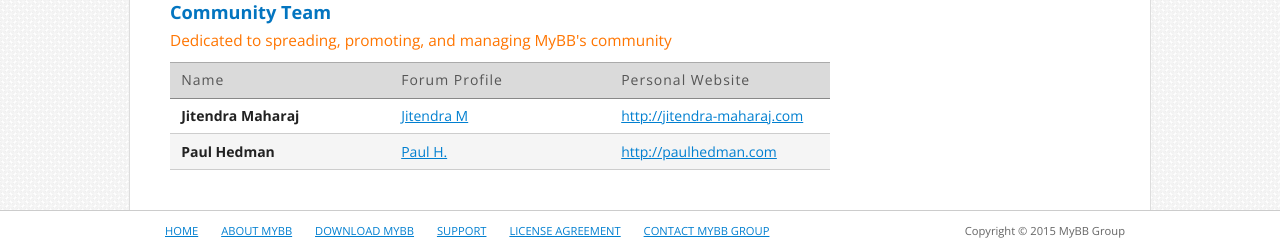
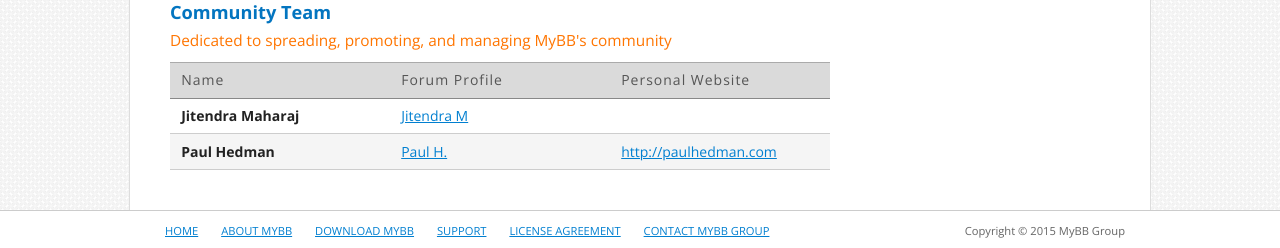
Before and after one commit to mybb/mybb.com, a Jekyll site: the page built from about/team.html, in a window 1280 px wide. Shown: the part 1857-2105 px from the top of the page. Built offline with Jekyll 4.4.1, drawn with Linux system fonts in a browser that asks for light colours; nearby versions of some CDN libraries; Markdown is read by kramdown in place of the engine named in the settings; some of the changed lines change nothing that is shown.

Commit message:
Update team_community.yml

```diff
--- a/_data/team_community.yml
+++ b/_data/team_community.yml
@@ -1,7 +1,6 @@
 - name: "Jitendra Maharaj"
   uid: 12694
   username: "Jitendra M"
-  website: "http://jitendra-maharaj.com"
 - name: "Paul Hedman"
   uid: 37431
   username: "Paul H."
```
